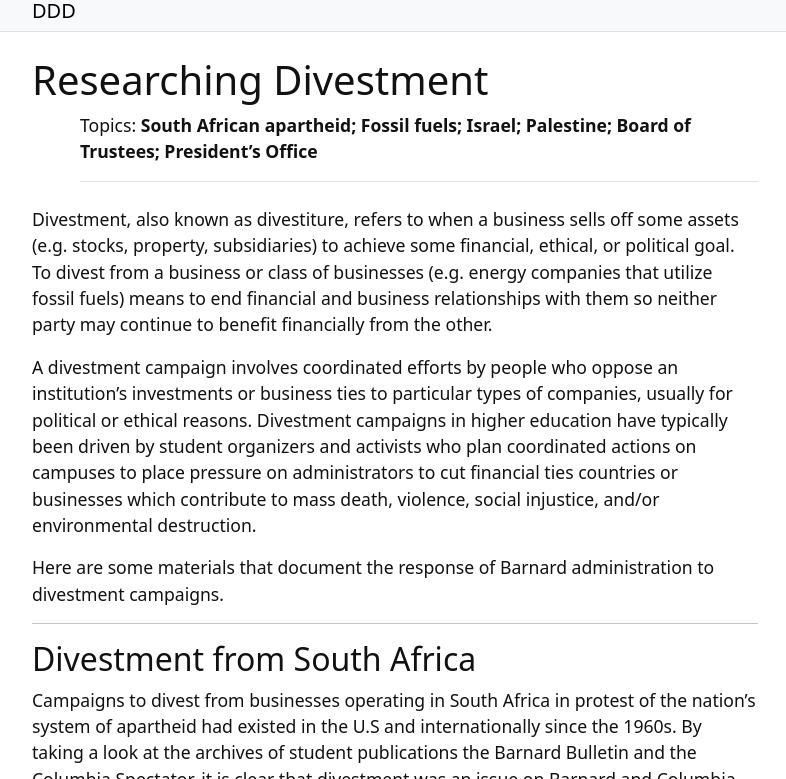
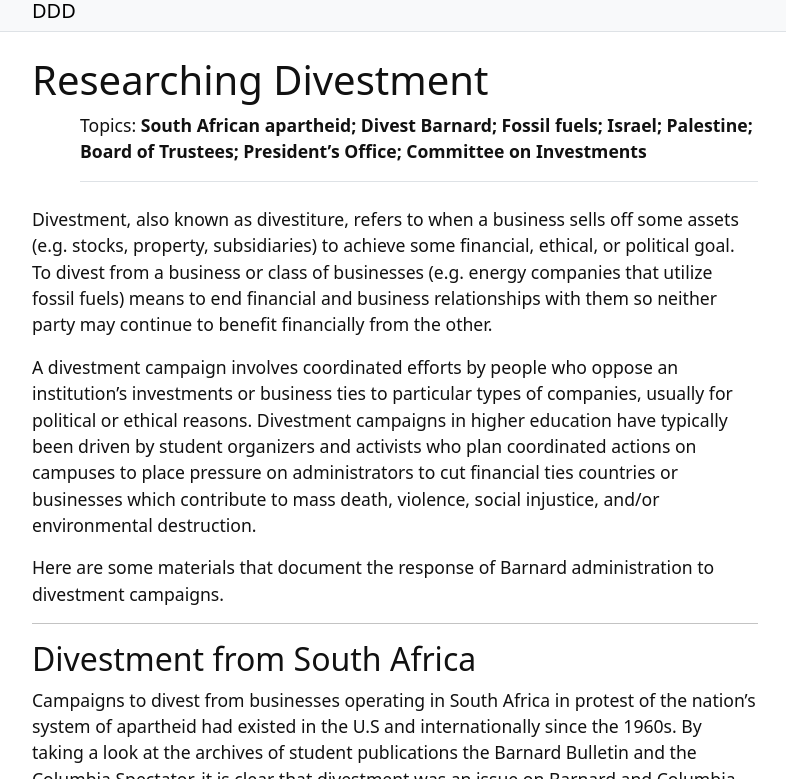
Before and after one commit to katelynautumn28/ddd-research-guide, a Jekyll site: the page built from content/2-lesson.md, in a window 1280 px wide and 900 px high, cut to the strip 121-900 px from the top of the window. Shown: the whole strip, without its empty margins (245-1031 px from the left). Built offline with Jekyll 4.4.1, drawn with Linux system fonts in a browser that asks for light colours.

Commit message:
Update 2-lesson.md

```diff
--- a/content/2-lesson.md
+++ b/content/2-lesson.md
@@ -1,7 +1,7 @@
 ---
 title: Researching Divestment
 nav: Divestment
-topics: South African apartheid; Fossil fuels; Israel; Palestine; Board of Trustees; President's Office
+topics: South African apartheid; Divest Barnard; Fossil fuels; Israel; Palestine; Board of Trustees; President's Office; Committee on Investments
 ---
 
 Divestment, also known as divestiture, refers to when a business sells off some assets (e.g. stocks, property, subsidiaries) to achieve some financial, ethical, or political goal. To divest from a business or class of businesses (e.g. energy companies that utilize fossil fuels) means to end financial and business relationships with them so neither party may continue to benefit financially from the other.
```
